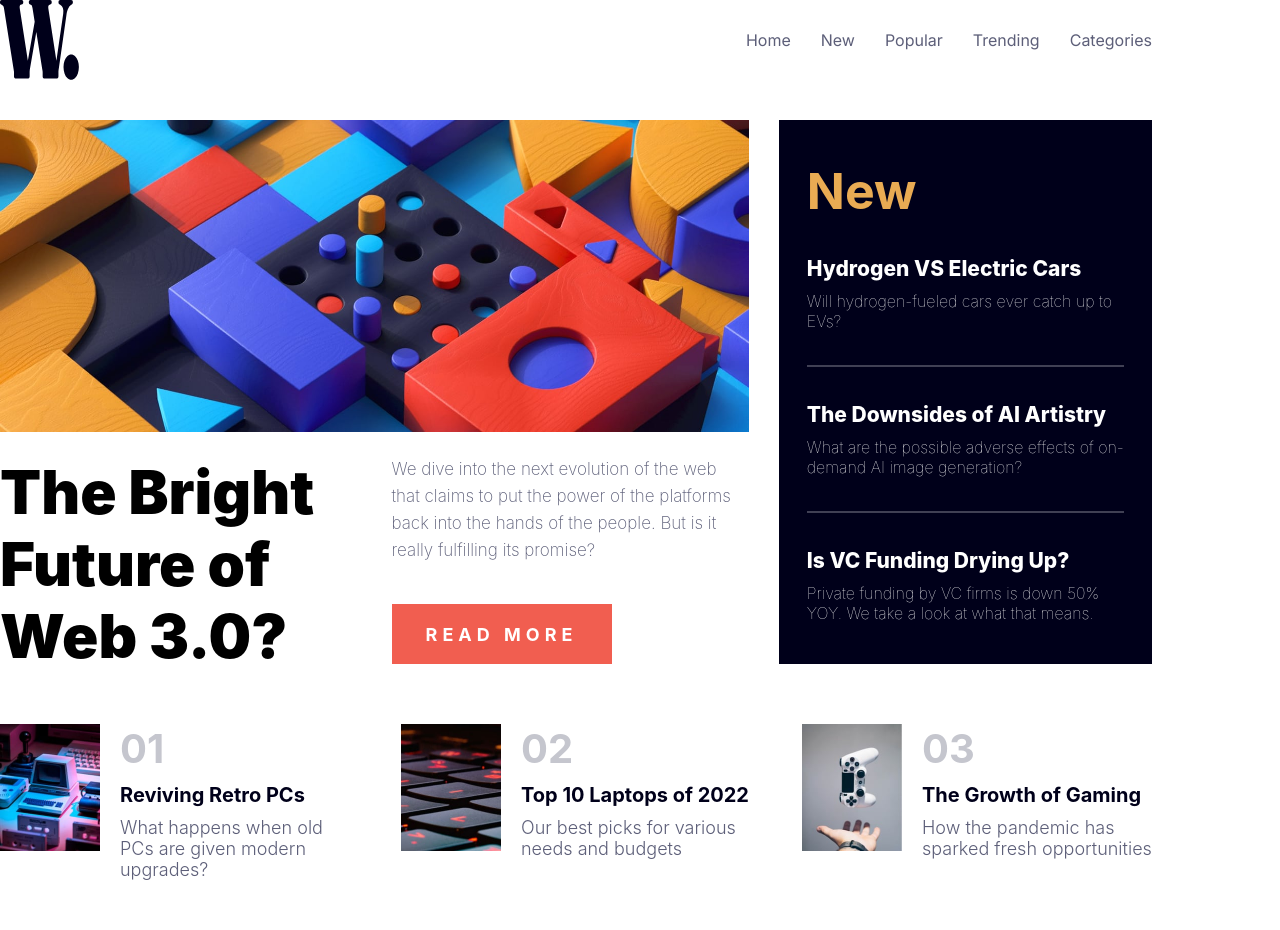
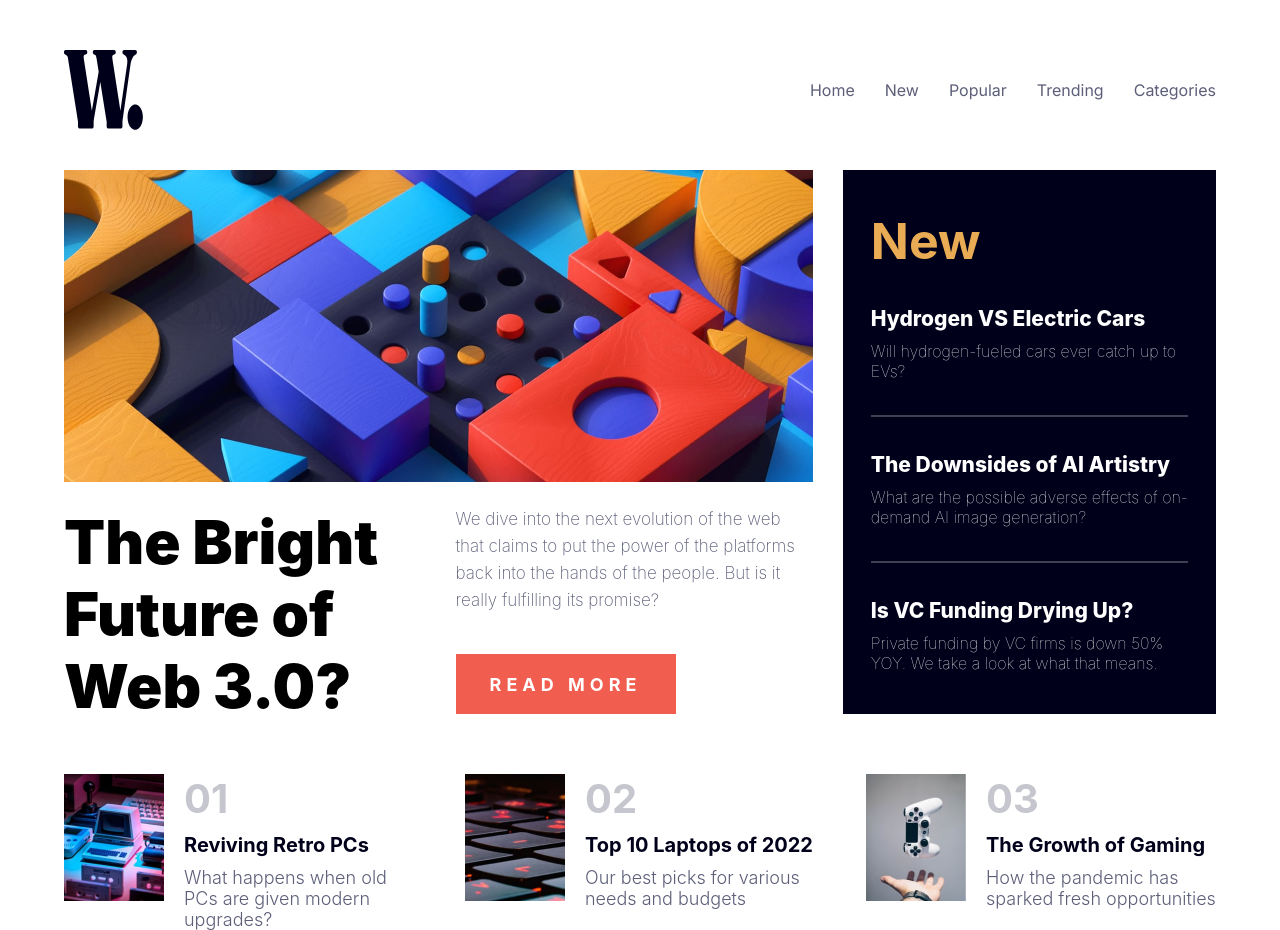
Before and after one commit to tbbui-732/news-homepage, a React (Create React App) app in the folder app/: page / in a window 1280 px wide. Before the commit the page ends 880 px from the top, so only its background shows below. Built offline with nearby package versions, Linux system fonts and the light colour scheme.

Commit message:
Centered app page

```diff
--- a/app/src/App.css
+++ b/app/src/App.css
@@ -11,6 +11,9 @@
   /* width: 69rem; */
   width: 72rem;
   gap: 40px;
+
+  margin: auto;
+  margin-top: 50px;
 }
 
 .Top {
```
